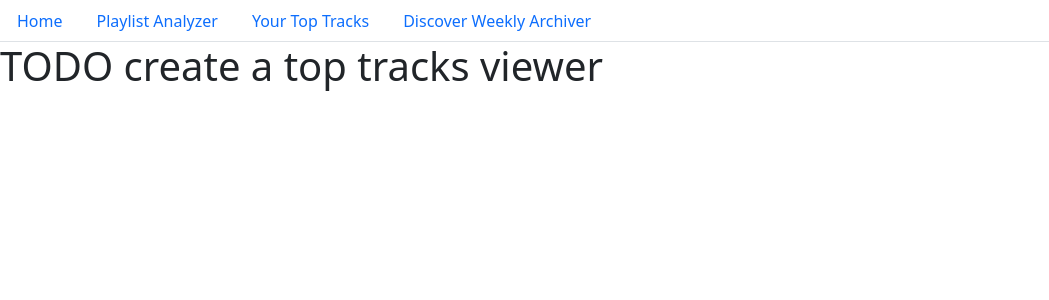
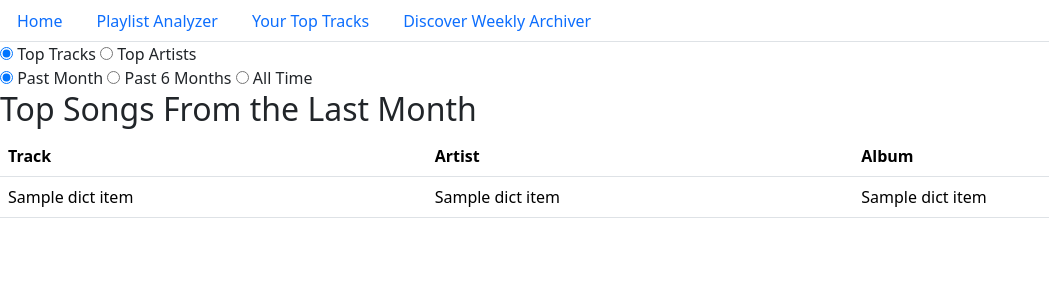
Before and after one commit to jamesfsher/jamesfsher.github.io, a Flask app: template flaskr/templates/topTracks.html in a window 1280 px wide. Shown: the top 300 px of the page, without its empty margins (0-1049 px from the left). Run offline with Flask 2, Linux system fonts and the light colour scheme; the template is opened without the code that fills it: most values are stand-ins (such as "Sample title", 1, 10 or a date in 2020).

Commit message:
Added radio buttons to top tracks

```diff
--- a/flaskr/app.py
+++ b/flaskr/app.py
@@ -1,5 +1,6 @@
 from flask import Flask, redirect, request, session, url_for, render_template
-from urllib.parse import urlencode
+import requests
+import urllib.parse
 import spotipy
 from spotipy.oauth2 import SpotifyOAuth
 import time
@@ -8,6 +9,12 @@ import jinja2
 import config
 from collections import Counter
 import itertools
+from datetime import datetime
+import base64
+import json
+import random
+import string
+
 
 app = Flask(__name__)
 
@@ -22,31 +29,142 @@ app.config['SESSION_COOKIE_NAME'] = "james cookie"
 # Global var for access token
 TOKEN_INFO = "token_info"
 
-# TODO: Create a HOME page
-
-# TODO: Create a "Your top tracks" which uses spotify
-# based on : https://developer.spotify.com/documentation/web-api/reference/#/operations/get-users-top-artists-and-tracks
-
-# TODO: Create a Discover Weekly archiver
-# Takes current users current Discover Weekly, and adds a playlist with those tracks
-
-
 # Homepage
 @app.route('/homepage')
 def homepage():
-    return render_template("homepage.html")
+    # Get access token
+    try:
+        token_info = get_token()
+    except:
+        # If user reaches page via GET and isn't signed in, redirects to index
+        print("User Not Logged In")
+        redirect(url_for('index', _external=True))
+    # Get Spotify API Client using access token
+    sp = spotipy.Spotify(auth = token_info['access_token'])
+    # Get current user info
+    results = sp.current_user()
+    # Current user's name
+    name = results["id"]
+    # Current user profile picture
+    pfp = results["images"][0]['url']
+    # Render homepage using users name and profile picture
+    return render_template("homepage.html", name=name, pfp=pfp)
 
 @app.route('/topTracks')
 def topTracks():
-    return render_template('topTracks.html')
+    # Get access token
+    try:
+        token_info = get_token()
+    except:
+        # If user reaches page via GET and isn't signed in, redirects to index
+        print("User Not Logged In")
+        redirect(url_for('index', _external=True))
+    # Get Spotify API Client using access token
+    sp = spotipy.Spotify(auth = token_info['access_token'])
 
-@app.route('/dwArchiver')
+    # Initalize lists for top tracks and artists
+    top_track_st = []
+    top_track_mt = []
+    top_track_lt = []
+    top_artist_lt = []
+
+    # Top songs short term
+    user_top_songs_st = sp.current_user_top_tracks(time_range="short_term")
+    for entry in user_top_songs_st['items']:
+        # Get current artists name
+        artist_name = entry['artists'][0]['name']
+        # Get current album
+        album_name = entry['album']['name']
+        # Add track information to dict to add to list of track information
+        if entry['name']:
+            track_dict = {'track name':entry['name'], 'artist name':artist_name, 'album name':album_name}
+        top_track_st.append(track_dict)
+
+    # Top songs medium term (6 months)
+    user_top_songs_mt = sp.current_user_top_tracks(time_range="medium_term")
+    for entry in user_top_songs_mt['items']:
+        # Get current artists name
+        artist_name = entry['artists'][0]['name']
+        # Get current album
+        album_name = entry['album']['name']
+        # Add track information to dict to add to list of track information
+        if entry['name']:
+            track_dict = {'track name':entry['name'], 'artist name':artist_name, 'album name':album_name}
+        top_track_mt.append(track_dict)
+
+    # Top songs long term (all time)
+    user_top_songs_lt = sp.current_user_top_tracks(time_range="long_term")
+    for entry in user_top_songs_lt['items']:
+        # Get current artists name
+        artist_name = entry['artists'][0]['name']
+        # Get current album
+        album_name = entry['album']['name']
+        # Add track information to dict to add to list of track information
+        if entry['name']:
+            track_dict = {'track name':entry['name'], 'artist name':artist_name, 'album name':album_name}
+        top_track_lt.append(track_dict)
+
+    # Top artists long term (all time)
+    user_top_artists = sp.current_user_top_artists(time_range="long_term")
+    for entry in user_top_artists['items']:
+        artist_name = entry['name']
+        top_artist_lt.append(artist_name)
+
+    return render_template('topTracks.html', top_track_st=top_track_st, top_track_lt=top_track_lt, top_track_mt=top_track_mt, top_artist_lt=top_artist_lt)
+
+# Discover Weekly Archiver
+@app.route('/dwArchiver', methods=["GET", "POST"])
 def dwArchiver():
-    return render_template('dwArchiver.html')
+    # If user reaches route via POST
+    if request.method == "POST":
+        try:
+            # Get access token
+            try:
+                token_info = get_token()
+            except:
+                # If user reaches page via GET and isn't signed in, redirects to index
+                print("User Not Logged In")
+                redirect(url_for('index', _external=True))
+            # Get Spotify API Client using access token
+            sp = spotipy.Spotify(auth = token_info['access_token'])
+            # Get current user information
+            user_info = sp.current_user()
+            # Get current user Spotify ID
+            id = user_info["id"]
+            # Creates name of DW Archive playlist using current date
+            name = "Discover Weekly Archive " + datetime.today().strftime('%Y-%m-%d')
+            # Creates playlist using name variable on user's account
+            sp.user_playlist_create(name=name, user=id, description="Archived tracks from the Discover Weekly Playlist")
+            # Get JSON obj of current user's playlists
+            playlists = sp.current_user_playlists()
+            for entry in playlists['items']:
+                # If current playlist in loop is the discvoer weekly playlist, store the playlist id
+                if entry['name'] == "Discover Weekly":
+                    dw_id = entry['id']
+                # IF current playlist in loop the DW archive created via this request, store the playlist id
+                if entry['name'] == name:
+                    archive_id = entry['id']
+            # Use Discover Weekly playlist id to obtain tracks on playlist
+            dw_tracks = sp.playlist_items(playlist_id=dw_id)
+            # Initialize list of dw track ids
+            dw_id_list = []
+            for entry in dw_tracks['items']:
+                # Add dw tracks to list
+                dw_id_list.append(entry['track']['id'])
+            # Add tracks to DW archive created using its playlist id and the tracks obtained from current dw playlist
+            sp.playlist_add_items(playlist_id=archive_id,items=dw_id_list)
+            # If all stages completed, return success page
+            return render_template('success.html')
+        # If error, handle by rendering failure page
+        except:
+            return render_template('whoops.html')
+    else:
+        return render_template('dwArchiver.html')
 
 # Initial page for prompting user to authorize the app
 @app.route('/')
 def index():
+    session.clear()
     sp_oauth = create_spotify_oauth()
     auth_url = sp_oauth.get_authorize_url()
     return redirect(auth_url)
@@ -54,8 +172,8 @@ def index():
 # POST only page to get the refresh and access token
 @app.route('/authorize')
 def authorize():
+    session.clear()
     sp_oauth = create_spotify_oauth()
-    session.clear()
     code = request.args.get('code')
     # Ensures user hasn't revoked access to app, which revokes refresh token
     # Link below to article exlaining error handling
@@ -65,8 +183,7 @@ def authorize():
     # If refresh token has been revoked, then new refresh token will be generated
     except:
         token_info = sp_oauth.get_access_token(code, check_cache=False)
-        print("Refresh token revoked")
-    # Updates global token info var to value obtained above
+        print("Refresh token revoked")    # Updates global token info var to value obtained above
     session[TOKEN_INFO] = token_info
     return redirect(url_for('homepage', _external=True))
 
@@ -188,12 +305,12 @@ def getTracks():
         return redirect(url_for('getLibrary', _external=True))
 
 # Function to get the SpotifyOauth url
-# See Spotipy documeentation
+# See Spotipy documentation
 def create_spotify_oauth():
     return SpotifyOAuth(
         client_id = Client_ID,
         client_secret = Client_Secret,
-        scope = 'playlist-read-private',
+        scope = 'playlist-read-private user-top-read playlist-modify-public',
         redirect_uri = 'http://127.0.0.1:5000/authorize')
 
 # Function to obtain current token
@@ -213,3 +330,44 @@ def get_token():
         token_info = sp_oauth.refresh_access_token(token_info['refresh_token'])
         print("Used refresh token")
     return token_info
+
+
+# # Below is Oauth2 authorization workflow without the use of spotipy
+# authorization_base_url = "https://accounts.spotify.com/authorize?"
+# client_id2 = config.Client_ID
+# redirect_uri = "http://127.0.0.1:5000/authorize"
+# scope = "playlist-read-private"
+# state = str(''.join(random.choices(string.ascii_uppercase +
+#                              string.digits, k=16)))
+# params = {
+#     "client_id": client_id2,
+#     "response_type": "code",
+#     "redirect_uri": redirect_uri,
+#     "scope": scope,
+#     "state": state
+# }
+# authorization_url = authorization_base_url + "&".join([f"{key}={value}" for key,value in params.items()])
+# print(authorization_url)
+# # here below should be in a callback route
+# parsed_response = urllib.parse.urlparse(authorization_url)
+
+# print(parsed_response)
+# authorization_code = urllib.parse.parse_qs(parsed_response.query)["code"][0]
+
+# print("authorization code: " + authorization_code)
+
+# token_url = "https://accounts.spotify.com/api/token"
+# client_secret2 = config.Client_Secret
+# headers = {
+#     "Authorization": "Basic" + base64.b64encode(f"{client_id2}:{client_secret2}".encode()).decode(),
+#     "Content-Type": "application/x-www-form-urlencoded"
+# }
+
+# data = {
+#     "grant_type": "authorization_code",
+#     "code": authorization_code,
+#     "redirect_uri": redirect_uri
+# }
+
+# response = requests.post(token_url, headers=headers, data=data)
+# print("response: " + response)
--- a/flaskr/static/style.css
+++ b/flaskr/static/style.css
@@ -0,0 +1,3 @@
+th {
+    font-size: 20px
+}
--- a/flaskr/templates/getLibrary.html
+++ b/flaskr/templates/getLibrary.html
@@ -4,7 +4,7 @@
 
     <div class="mb-3">
         <h1>Select a Playlist</h1>
-        <p>These are the playlists found for you account. Please select one to analyze</p>
+        <p>These are the playlists found for you account. Please select one to analyze.</p>
 
         <form action="/getTracks" method="POST">
             <select name="playlist" id="playlist">
--- a/flaskr/templates/homepage.html
+++ b/flaskr/templates/homepage.html
@@ -2,6 +2,10 @@
 
 {% block body %}
 <div>
-    <h1>TODO create a homepage</h1>
+    <img src="{{ pfp }}">
+    <h1>Welcome to the Spotify Playlist Analyzer, {{ name }}!</h1>
+    <p>Click the "Playlist Analyzer" tab to get a breakdown of one of your playlists</p>
+    <p>Click "Your Top Tracks" tab to see your top songs from the past month, 6 months, and all time/</p>
+    <p>Click "Discover Weekly Archiver" tab to see your current discover weekly playlist, and save it to your spotify account under a new playlist</p>
 </div>
 {% endblock %}
--- a/flaskr/templates/layout.html
+++ b/flaskr/templates/layout.html
@@ -6,11 +6,10 @@
         <meta name="viewport" content="initial-scale=1, width=device-width" charset="utf-8">
         <link href="https://cdn.jsdelivr.net/npm/bootstrap@5.3.0-alpha1/dist/css/bootstrap.min.css" rel="stylesheet" integrity="sha384-GLhlTQ8iRABdZLl6O3oVMWSktQOp6b7In1Zl3/Jr59b6EGGoI1aFkw7cmDA6j6gD" crossorigin="anonymous">
         <script src="https://cdn.jsdelivr.net/npm/bootstrap@5.3.0-alpha1/dist/js/bootstrap.bundle.min.js" integrity="sha384-w76AqPfDkMBDXo30jS1Sgez6pr3x5MlQ1ZAGC+nuZB+EYdgRZgiwxhTBTkF7CXvN" crossorigin="anonymous"></script>
+        <script src="https://ajax.googleapis.com/ajax/libs/jquery/3.6.3/jquery.min.js"></script>
         <title>Spotify Playlist Analyzer</title>
     </head>
     <body>
-        <!--  -->
-        <!-- TODO: use JS to detect current page and mark as active -->
       <ul class="nav nav-tabs">
         <li class="nav-item">
           <a class="nav-link" id="home" href="/homepage">Home</a>
--- a/flaskr/templates/topTracks.html
+++ b/flaskr/templates/topTracks.html
@@ -1,7 +1,155 @@
 {% extends "layout.html" %}
 
 {% block body %}
-<div>
-    <h1>TODO create a top tracks viewer</h1>
+
+<!-- Radio buttons here -->
+
+<input type="radio" id="tracks" name="type" class="type" value="tracks" checked="checked">
+<label for="tracks">Top Tracks</label>
+<input type="radio" id="artists" name="type" class="type" value="artists">
+<label for="artists">Top Artists</label>
+<br>
+<input type="radio" id="short" name="time" value="short" checked="checked">
+<label for="short">Past Month</label>
+<input type="radio" id="medium" name="time" value="medium">
+<label for="medium">Past 6 Months</label>
+<input type="radio" id="long" name="time" value="long">
+<label for="long">All Time</label>
+
+
+<div class="tab" id="tracksshort">
+    <h2>Top Songs From the Last Month</h2>
+    <table class="table table-hover">
+        <thead>
+            <tr>
+                <th>Track</th>
+                <th>Artist</th>
+                <th>Album</th>
+            </tr>
+        </thead>
+        <tbody>
+        {% for dict_item in top_track_st%}
+            <tr>
+                <td>{{ dict_item['track name'] }}</td>
+                <td>{{ dict_item['artist name'] }}</td>
+                <td>{{ dict_item['album name'] }}</td>
+            </tr>
+        {% endfor %}
+        </tbody>
+    </table>
 </div>
+
+<div class="tab" id="tracksmedium">
+    <h2>Top Songs From the Past 6 Months</h2>
+    <table class="table table-hover">
+        <thead>
+            <tr>
+                <th>Track</th>
+                <th>Artist</th>
+                <th>Album</th>
+            </tr>
+        </thead>
+        <tbody>
+        {% for dict_item in top_track_mt%}
+            <tr>
+                <td>{{ dict_item['track name'] }}</td>
+                <td>{{ dict_item['artist name'] }}</td>
+                <td>{{ dict_item['album name'] }}</td>
+            </tr>
+        {% endfor %}
+        </tbody>
+    </table>
+</div>
+
+<div class="tab" id="trackslong">
+    <h2>Top Songs From All Time</h2>
+    <table class="table table-hover">
+        <thead>
+            <tr>
+                <th>Track</th>
+                <th>Artist</th>
+                <th>Album</th>
+            </tr>
+        </thead>
+        <tbody>
+        {% for dict_item in top_track_lt%}
+            <tr>
+                <td>{{ dict_item['track name'] }}</td>
+                <td>{{ dict_item['artist name'] }}</td>
+                <td>{{ dict_item['album name'] }}</td>
+            </tr>
+        {% endfor %}
+        </tbody>
+    </table>
+</div>
+
+<div class="tab" id="artistslong">
+    <h2>Top Artists from All Time</h2>
+    <table class="table table-hover">
+        <thead>
+            <tr>
+                <th>Artist Name</th>
+            </tr>
+        </thead>
+        <tbody>
+        {% for elem in top_artist_lt%}
+            <tr>
+                <td>{{ elem }}</td>
+            </tr>
+        {% endfor %}
+        </tbody>
+    </table>
+</div>
+
+
+
+
+<script>
+
+    // Default radio values when page loads
+    var default_type = document.querySelector('input[name=type]:checked').value;
+    var default_time = document.querySelector('input[name=time]:checked').value;
+    var default_selection = '#' + default_type + default_time;
+    // Hide all divs with 'tab' class
+    $('div.tab').hide();
+    // Show the div that has an id that matches the default selected radio forms
+    $(default_selection).show();
+    // Click funtion on the 'type' radio
+   $(document).ready(function() {
+        $('input[type=radio][name=type]').click(function() {
+            // Clicked radio form value
+            var test = $(this).val();
+            // Reads the currently checked 'time' radio value
+            var test2 = $('input[name=time]:checked').val();
+            // creates a combinded value to compare against the 'tab' class div id
+            var target = "#" + test + test2
+            // hides all divs with 'tab' class
+            $("div.tab").hide();
+            // shows the tab div with target value
+            $(target).show();
+        });
+    });
+    // Click function on 'time' radio form. Does the same as the above function but for 'time' as
+    // clicked value and 'type' as read only value
+    $(document).ready(function() {
+        $('input[type=radio][name=time]').click(function() {
+            var test = $(this).val();
+            var test2 = $('input[name=type]:checked').val();
+            var target = "#" + test2 + test
+            $("div.tab").hide();
+            $(target).show();
+        });
+    });
+
+    // check if jquery loaded (lol)
+        //     window.onload = function() {
+        //     if (window.jQuery) {
+        //         // jQuery is loaded
+        //         alert("Yeah!");
+        //     } else {
+        //         // jQuery is not loaded
+        //         alert("Doesn't Work");
+        //     }
+        // }
+</script>
 {% endblock %}
```
Also changed, not shown: flaskr/templates/dwArchiver.html (+7 -2 lines), flaskr/templates/success.html (added, +11 -0 lines). Lines whose indentation alone changed are shown as unchanged.
